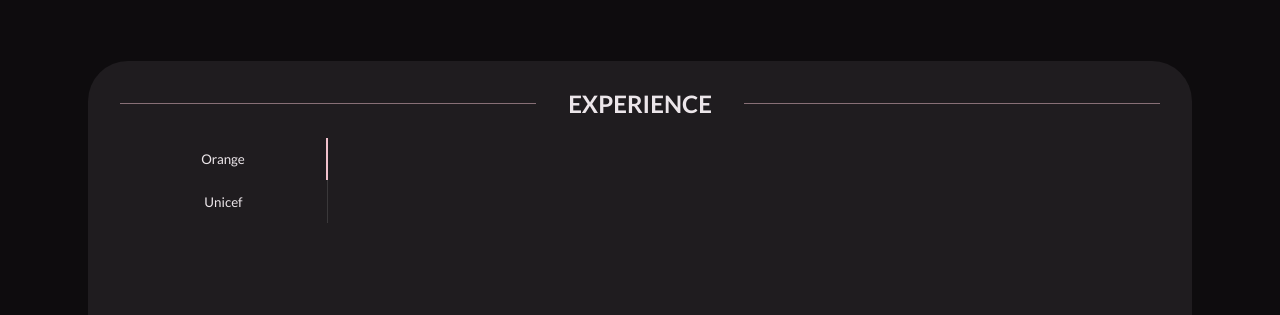
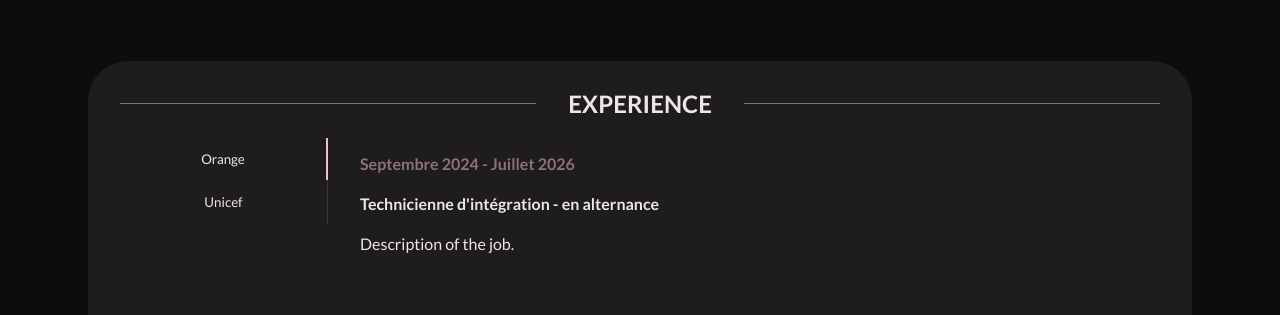
Before and after one commit to Miran-Tsoa/Portefolio, a plain HTML site: page index.html in a window 1280 px wide. Shown: the part 485-800 px from the top of the page. Drawn offline with Linux system fonts and the light colour scheme.

Commit message:
experience v1

```diff
--- a/index.html
+++ b/index.html
@@ -45,10 +45,14 @@
                 </div>
                 <div class="expcontent">
                     <div class="expplace">
-                        <button class="active">Orange</button>
-                        <button>Unicef</button>
+                        <button class="active" data-exp="orange">Orange</button>
+                        <button data-exp="unicef">Unicef</button>
                     </div>
-                    <div class="expdescription"></div>
+                    <div class="expdescription">
+                        <h3 class="jobdate"></h3>
+                        <h4 class="jobtitle"></h4>
+                        <p class="jobdescr"></p>
+                    </div>
                 </div>
             </div>
         </section>
--- a/script.js
+++ b/script.js
@@ -0,0 +1,44 @@
+//JS for exp section
+
+const experiences = {
+    orange: {
+        date : "Septembre 2024 - Juillet 2026",
+        title : "Technicienne d'intégration - en alternance",
+        description : "Description of the job."
+    },
+    unicef : {
+        date : "Octobre 2024 - Novembre 2025",
+        title : "Jeune ambassadrice",
+        description: "Description of the job"
+    }
+};
+
+const buttons = document.querySelectorAll(".expplace button");
+const jobDate = document.querySelector(".jobdate");
+const jobtitle = document.querySelector(".jobtitle");
+const jobdescr = document.querySelector(".jobdescr");
+
+//event listener
+
+buttons.forEach(button => {
+    button.addEventListener("click", ()=>{
+        buttons.forEach(btn => btn.classList.remove("active"));
+        button.classList.add("active");
+        const content = button.dataset.exp;
+        upExp(content);
+    });
+});
+
+//function
+
+function upExp (content) {
+    jobDate.textContent = experiences[content].date;
+    jobtitle.textContent = experiences[content].title;
+    jobdescr.textContent = experiences[content].description;
+};
+
+//initialize exp
+
+upExp("orange");
+
+//addAnimation
--- a/style.css
+++ b/style.css
@@ -105,7 +105,7 @@ header .name h1 {
     border: none;
 }
 
-#about .welcome button:hover {
+#about .welcome button:hover, #about .welcome button:active {
     background-color: #f17090;
     cursor: pointer;
 }
@@ -117,7 +117,7 @@ header .name h1 {
     transition: transform 0.2s ease;
 }
 
-#about span i:hover {
+#about span i:hover, #about span i:active {
     color: #f17090;
     cursor: pointer;
     transform: scale(1.3);
@@ -145,6 +145,7 @@ header .name h1 {
 
 #exp .expcard .expcontent{
     display: flex;
+    gap: 2em;
 }
 
 .expcard .expcontent .expplace {
@@ -168,6 +169,15 @@ header .name h1 {
 
 .expplace button.active {
     border-right: 2px solid #F0C1CD;
+}
+
+.expdescription .jobdate {
+    font-size: 1em;
+    color: #f0c1cd85;
+}
+
+.expdescription .jobtitle {
+    font-size: 1em;
 }
 
 /* education section */
```
